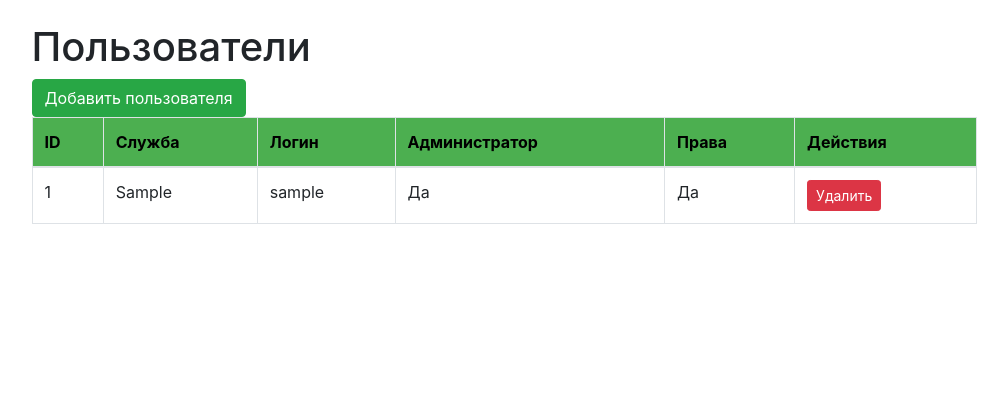
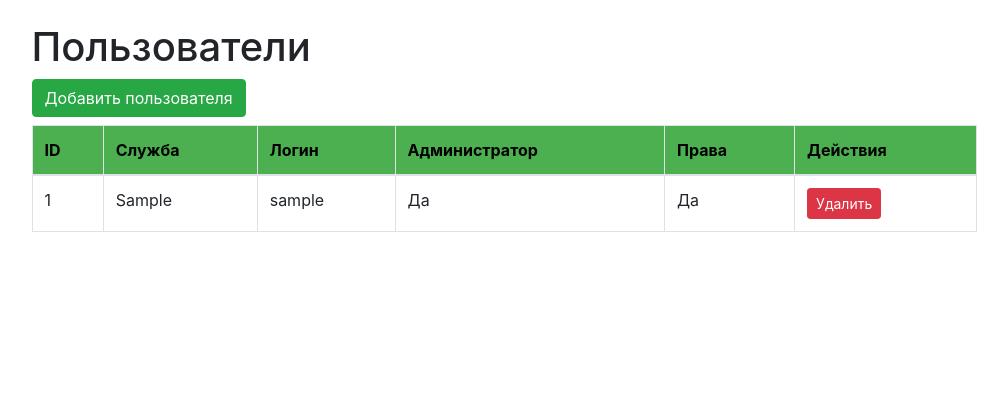
Before and after one commit to Aealius/control_saz, a Flask app: page /users in a window 1280 px wide. Shown: the part 137-557 px from the top of the page, without its empty margins (136-1144 px from the left). Run offline with Flask 3, Linux system fonts and the light colour scheme; a user stored in the database is signed in; tables that the repository leaves empty hold one stand-in row (values such as "Sample post"); some libraries are stand-ins or nearby versions.

Commit message:
add marginbottom

```diff
--- a/templates/users.html
+++ b/templates/users.html
@@ -2,7 +2,7 @@
 
 {% block content %}
 <h1>Пользователи</h1>
-<a href="{{ url_for('add_user') }}" class="btn btn-success">Добавить пользователя</a>
+<a href="{{ url_for('add_user') }}" class="btn btn-success mb-2">Добавить пользователя</a>
 <table class="table table-bordered">
     <thead class="primary-th">
         <tr>
```
